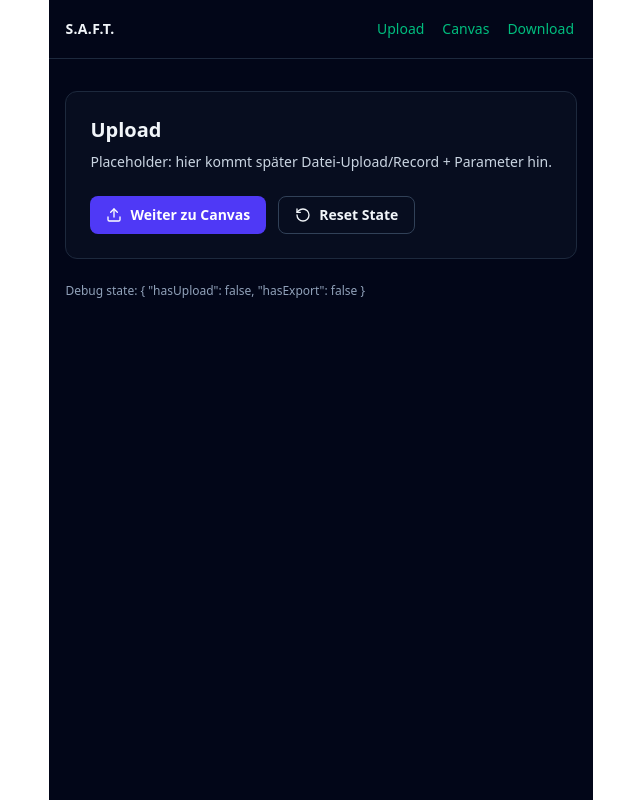
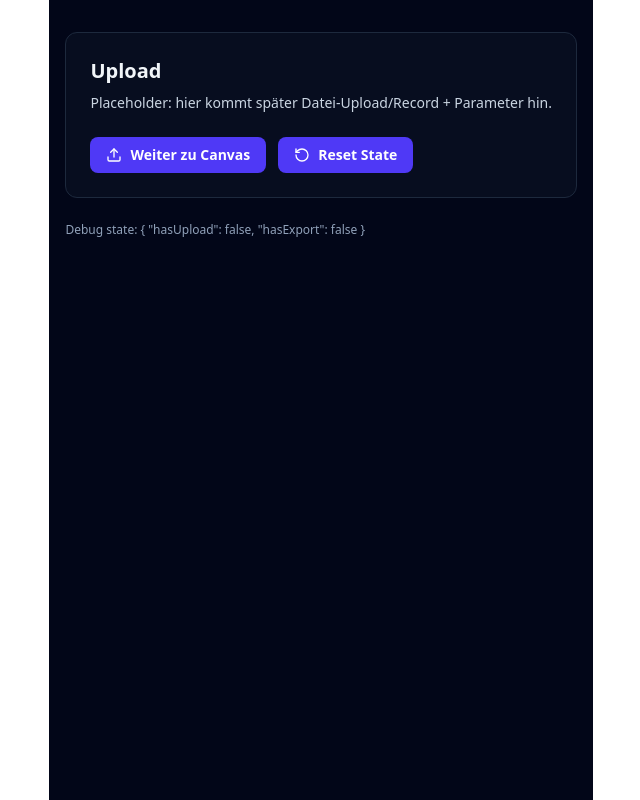
Before and after one commit to Advanced-Software-Engineering-23IKI1/saft, a Vue app in the folder vue-saft/: page /upload in a window 1280 px wide. Shown: the whole page, without its empty margins (47-687 px from the left). Built offline with nearby package versions, Linux system fonts and the light colour scheme.

Commit message:
simplified components files

```diff
--- a/vue-saft/src/App.vue
+++ b/vue-saft/src/App.vue
@@ -1,21 +1,10 @@
 <script setup>
-import { RouterLink, RouterView } from 'vue-router'
+import { RouterView } from 'vue-router'
 </script>
 
 
 <template>
   <div class="min-h-screen bg-slate-950 text-slate-100">
-    <header class="border-b border-slate-800">
-      <div class="mx-auto flex max-w-5xl items-center justify-between px-4 py-4">
-        <div class="text-sm font-semibold tracking-wide">S.A.F.T.</div>
-        <nav class="flex gap-3 text-sm text-slate-300">
-          <RouterLink class="hover:text-white" to="/upload">Upload</RouterLink>
-          <RouterLink class="hover:text-white" to="/canvas">Canvas</RouterLink>
-          <RouterLink class="hover:text-white" to="/download">Download</RouterLink>
-        </nav>
-      </div>
-    </header>
-
     <main class="mx-auto max-w-5xl px-4 py-8">
       <RouterView />
     </main>
--- a/vue-saft/src/components/ui/Button.vue
+++ b/vue-saft/src/components/ui/Button.vue
@@ -1,7 +1,5 @@
 <script setup>
 const props = defineProps({
-  variant: { type: String, default: 'primary' }, // primary | outline | success
-  size: { type: String, default: 'md' }, // sm | md
   type: { type: String, default: 'button' },
   disabled: { type: Boolean, default: false },
   className: { type: String, default: '' },
@@ -10,19 +8,9 @@ const props = defineProps({
 defineEmits(['click'])
 
 const base =
-  'inline-flex items-center justify-center gap-2 rounded-lg font-semibold transition focus:outline-none focus:ring-2 focus:ring-indigo-400'
+  'inline-flex items-center gap-2 rounded-lg bg-indigo-600 px-4 py-2 text-sm font-semibold text-white transition-colors focus:outline-none focus:ring-2 focus:ring-indigo-400' // focus:ring utilities + focus variants are standard Tailwind patterns [web:19][web:36]
+</script>
 
-const variants = {
-  primary: 'bg-indigo-600 text-white',
-  success: 'bg-emerald-600 text-white',
-  outline: 'border border-slate-700 text-slate-100 bg-transparent hover:bg-slate-800',
-}
-
-const sizes = {
-  sm: 'px-3 py-1.5 text-sm',
-  md: 'px-4 py-2 text-sm',
-}
-</script>
 
 <template>
   <button
@@ -30,9 +18,7 @@ const sizes = {
     :disabled="disabled"
     :class="[
       base,
-      variants[variant] ?? variants.primary,
-      sizes[size] ?? sizes.md,
-      disabled ? 'opacity-60 cursor-not-allowed' : 'hover:brightness-110',
+      disabled ? 'opacity-60 cursor-not-allowed' : 'hover:bg-indigo-500',
       className,
     ]"
     @click="$emit('click', $event)"
--- a/vue-saft/src/router/index.js
+++ b/vue-saft/src/router/index.js
@@ -10,7 +10,7 @@ const routes = [
   { path: '/upload', name: 'upload', component: UploadView },
   { path: '/canvas', name: 'canvas', component: CanvasView, meta: { requiresUpload: true } },
   { path: '/download', name: 'download', component: DownloadView, meta: { requiresExport: true } },
-  { path: '/:catchAll(.*)', name: 'not-found', component: NotFoundView, meta: { requiresExport: true } },
+  { path: '/:catchAll(.*)', name: 'not-found', component: NotFoundView},
 ]
 
 const router = createRouter({
--- a/vue-saft/src/views/CanvasView.vue
+++ b/vue-saft/src/views/CanvasView.vue
@@ -1,3 +1,24 @@
+<script setup>
+import { computed } from 'vue'
+import { useRouter } from 'vue-router'
+import { ArrowLeft, Wand2 } from 'lucide-vue-next'
+import Card from '@/components/ui/Card.vue'
+import Button from '@/components/ui/Button.vue'
+import { getState, setHasExport } from '@/store/saftState'
+
+const router = useRouter()
+const state = computed(() => getState())
+
+function back() {
+  router.push({ name: 'upload' })
+}
+
+function goNext() {
+  setHasExport(true)
+  router.push({ name: 'download' })
+}
+</script>
+
 <template>
   <section class="space-y-6">
     <Card>
@@ -24,24 +45,3 @@
     </div>
   </section>
 </template>
-
-<script setup>
-import { computed } from 'vue'
-import { useRouter } from 'vue-router'
-import { ArrowLeft, Wand2 } from 'lucide-vue-next'
-import Card from '@/components/ui/Card.vue'
-import Button from '@/components/ui/Button.vue'
-import { getState, setHasExport } from '@/store/saftState'
-
-const router = useRouter()
-const state = computed(() => getState())
-
-function back() {
-  router.push({ name: 'upload' })
-}
-
-function goNext() {
-  setHasExport(true)
-  router.push({ name: 'download' })
-}
-</script>
--- a/vue-saft/src/views/DownloadView.vue
+++ b/vue-saft/src/views/DownloadView.vue
@@ -1,3 +1,23 @@
+<script setup>
+import { computed } from 'vue'
+import { useRouter } from 'vue-router'
+import { ArrowLeft, Home } from 'lucide-vue-next'
+import Card from '@/components/ui/Card.vue'
+import Button from '@/components/ui/Button.vue'
+import { getState, resetState } from '@/store/saftState'
+
+const router = useRouter()
+const state = computed(() => getState())
+
+function back() {
+  router.push({ name: 'canvas' })
+}
+
+function startOver() {
+  resetState()
+  router.push({ name: 'upload' })
+}
+</script>
 <template>
   <section class="space-y-6">
     <Card>
@@ -24,24 +44,3 @@
     </div>
   </section>
 </template>
-
-<script setup>
-import { computed } from 'vue'
-import { useRouter } from 'vue-router'
-import { ArrowLeft, Home } from 'lucide-vue-next'
-import Card from '@/components/ui/Card.vue'
-import Button from '@/components/ui/Button.vue'
-import { getState, resetState } from '@/store/saftState'
-
-const router = useRouter()
-const state = computed(() => getState())
-
-function back() {
-  router.push({ name: 'canvas' })
-}
-
-function startOver() {
-  resetState()
-  router.push({ name: 'upload' })
-}
-</script>
--- a/vue-saft/src/views/UploadView.vue
+++ b/vue-saft/src/views/UploadView.vue
@@ -1,3 +1,25 @@
+<script setup>
+import { computed } from 'vue'
+import { useRouter } from 'vue-router'
+import { Upload, RotateCcw } from 'lucide-vue-next'
+import Card from '@/components/ui/Card.vue'
+import Button from '@/components/ui/Button.vue'
+import { getState, setHasUpload, resetState } from '@/store/saftState'
+
+const router = useRouter()
+const state = computed(() => getState())
+
+function goNext() {
+  setHasUpload(true)
+  router.push({ name: 'canvas' })
+}
+
+function reset() {
+  resetState()
+  router.push({ name: 'upload' })
+}
+</script>
+
 <template>
   <section class="space-y-6">
     <Card>
@@ -24,25 +46,3 @@
     </div>
   </section>
 </template>
-
-<script setup>
-import { computed } from 'vue'
-import { useRouter } from 'vue-router'
-import { Upload, RotateCcw } from 'lucide-vue-next'
-import Card from '@/components/ui/Card.vue'
-import Button from '@/components/ui/Button.vue'
-import { getState, setHasUpload, resetState } from '@/store/saftState'
-
-const router = useRouter()
-const state = computed(() => getState())
-
-function goNext() {
-  setHasUpload(true)
-  router.push({ name: 'canvas' })
-}
-
-function reset() {
-  resetState()
-  router.push({ name: 'upload' })
-}
-</script>
```
